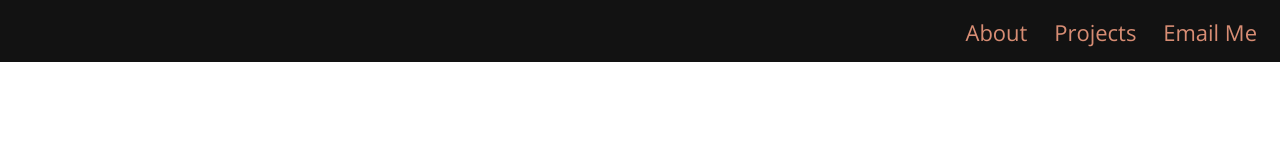
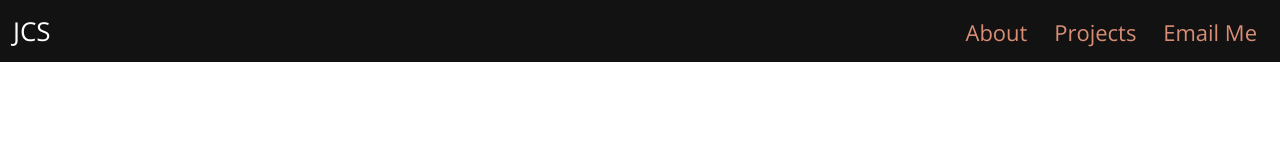
Before and after one commit to jcstreet/portfolio, a plain HTML site: page index.html in a window 1280 px wide. Shown: the top 160 px of the page. Drawn offline with nearby package versions, Linux system fonts and the light colour scheme; a web font is replaced by a local one.

Commit message:
added logo

```diff
--- a/index.html
+++ b/index.html
@@ -13,6 +13,7 @@
 <body>
     <header>
         <nav class="main-menu">
+            <p>JCS</p>
             <ul>
                 <li><a href="#about">About</a></li>
                 <li><a href="#projects">Projects</a></li>
--- a/main.css
+++ b/main.css
@@ -54,7 +54,15 @@ nav, footer {
     font-size: 22px;
 }
 
-ul {
+nav ul {
+    list-style-type: none;
+    margin: 0;
+    padding-left: 0;
+    text-align: center;
+    float: right;
+}
+
+.p-item ul {
     list-style-type: none;
     margin: 0;
     padding-left: 0;
@@ -63,6 +71,12 @@ ul {
 
 li {
     display: inline;
+}
+
+nav p {
+    float: left;
+    color: white;
+    margin: 0px;
 }
 
 .main-menu a {
```
